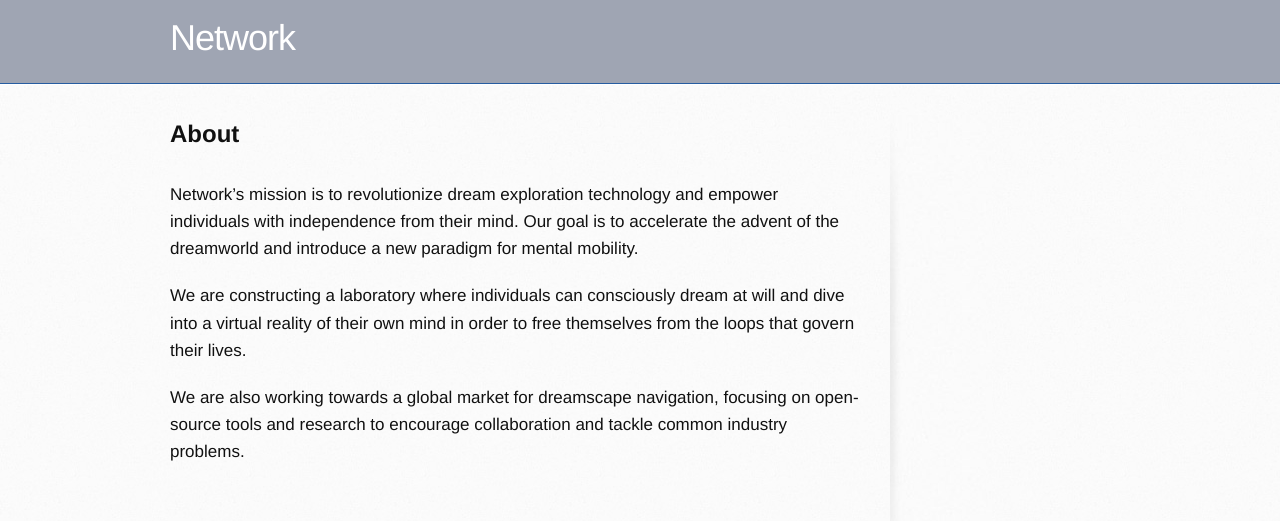
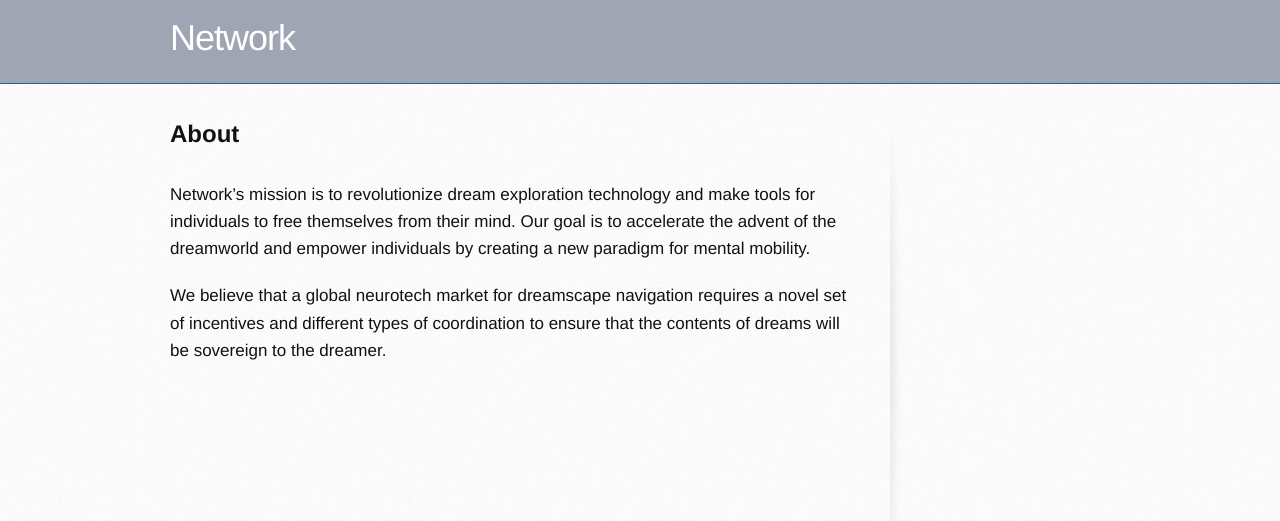
Before and after one commit to networkf/network.github.io, a Jekyll site: the page built from about.md, in a window 1280 px wide. Shown: the top 521 px of the page. Built offline with Jekyll 4.4.1, drawn with Linux system fonts in a browser that asks for light colours; some web fonts are replaced; our own code applies the rules of GitHub Pages for plain Markdown files; the repository's description, which GitHub fills in, is left out.

Commit message:
Update about.md

```diff
--- a/about.md
+++ b/about.md
@@ -9,8 +9,6 @@ layout: default
 <b><font size="5">About</font></b>
 <br>
 <br>
-Network's mission is to revolutionize dream exploration technology and empower individuals with independence from their mind. Our goal is to accelerate the advent of the dreamworld and introduce a new paradigm for mental mobility.
+Network's mission is to revolutionize dream exploration technology and make tools for individuals to free themselves from their mind. Our goal is to accelerate the advent of the dreamworld and empower individuals by creating a new paradigm for mental mobility.
 
-We are constructing a laboratory where individuals can consciously dream at will and dive into a virtual reality of their own mind in order to free themselves from the loops that govern their lives.
-
-We are also working towards a global market for dreamscape navigation, focusing on open-source tools and research to encourage collaboration and tackle common industry problems.
+We believe that a global neurotech market for dreamscape navigation requires a novel set of incentives and different types of coordination to ensure that the contents of dreams will be sovereign to the dreamer.
```
